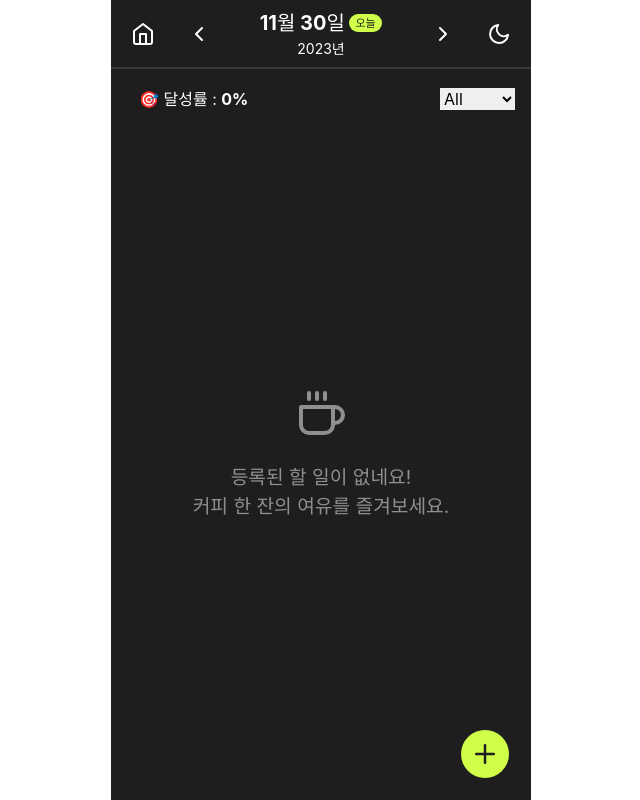
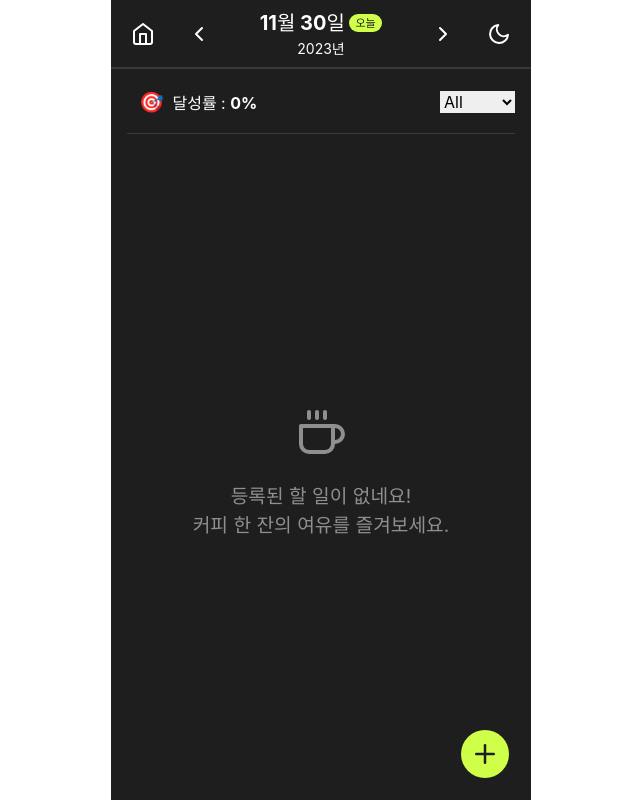
Before and after one commit to Ji-hoon/Elice-Todo-List, a React (Vite) app: page / in a window 1280 px wide. Shown: the whole page, without its empty margins (319-959 px from the left). Built offline with nearby package versions, Linux system fonts and the light colour scheme.

Commit message:
FIX : filter 영역 스타일 수정

```diff
--- a/src/components/pages/Main/TodoItemsRate/index.tsx
+++ b/src/components/pages/Main/TodoItemsRate/index.tsx
@@ -8,7 +8,7 @@ export default function TodoItemsListHeader() {
 
     return (
         <p style={{userSelect:"none", color: "var(--color-text)", padding: "0.25em 0.75em", width: "100%", fontSize: 16}}>
-            🎯 달성률 : <span style={{color: "var(--color-text)", fontWeight:700}}>{percentage}%</span>
+            <span style={{fontSize:20, paddingRight:4}}>🎯</span> 달성률 : <span style={{color: "var(--color-text)", fontWeight:700}}>{percentage}%</span>
         </p>
     )
 }
--- a/src/components/pages/Main/index.tsx
+++ b/src/components/pages/Main/index.tsx
@@ -161,7 +161,8 @@ export default function Main() {
         <div className="todoItemList" ref={todoItemListRef}
             style={{display:"flex", flexDirection: "column", alignItems:"center",padding: "1em 1em 2.5em 1em"}}>
 
-          <div style={{display:"flex", width:"100%", alignItems:"center", padding: "0 0 0.5em"}}>
+          <div style={{display:"flex", width:"100%", alignItems:"center", padding: "0 0 0.75em",borderBottom: "1px solid var(--color-gray-2)", marginBottom: "0.5em",
+              position: "sticky", top: 83, background: "var(--color-background)", boxShadow: "0 -14px 0 0 var(--color-background)", transition:"var(--transition-ease-out)"}}>
             <TodoItemsListHeader />
             <SelectFilter />
           </div>
```
